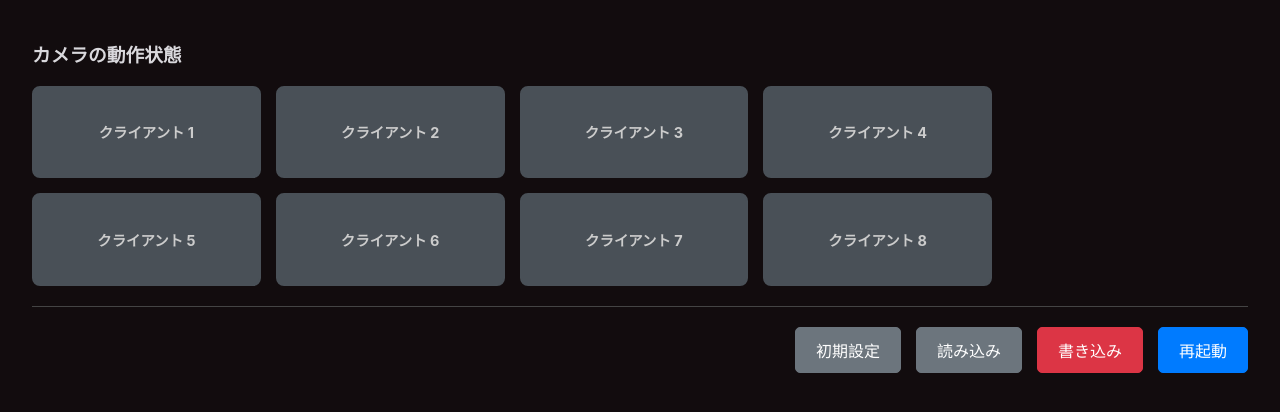
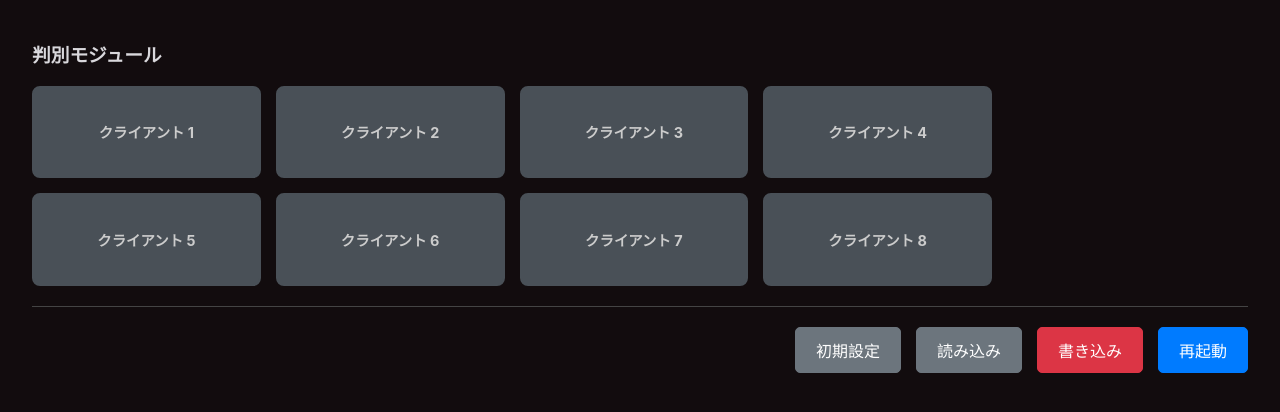
Before and after one commit to seagochen/SurveillanceServiceRestful, a Flask app: page / in a window 1280 px wide. Shown: the part 94-506 px from the top of the page. Run offline with Flask 3, Linux system fonts and the light colour scheme; data that the repository does not hold is empty; parts of the project's set-up code (start-up, migrations or seed data) failed here and were passed over.

Commit message:
Modified the index.html page

```diff
--- a/app/templates/index.html
+++ b/app/templates/index.html
@@ -45,7 +45,7 @@
         </header>
 
         <section class="grid-section">
-            <h3>カメラの動作状態</h3>
+            <h3>判別モジュール</h3>
             <div
                 id="magistrate-grid-container"
                 class="status-grid"
```
